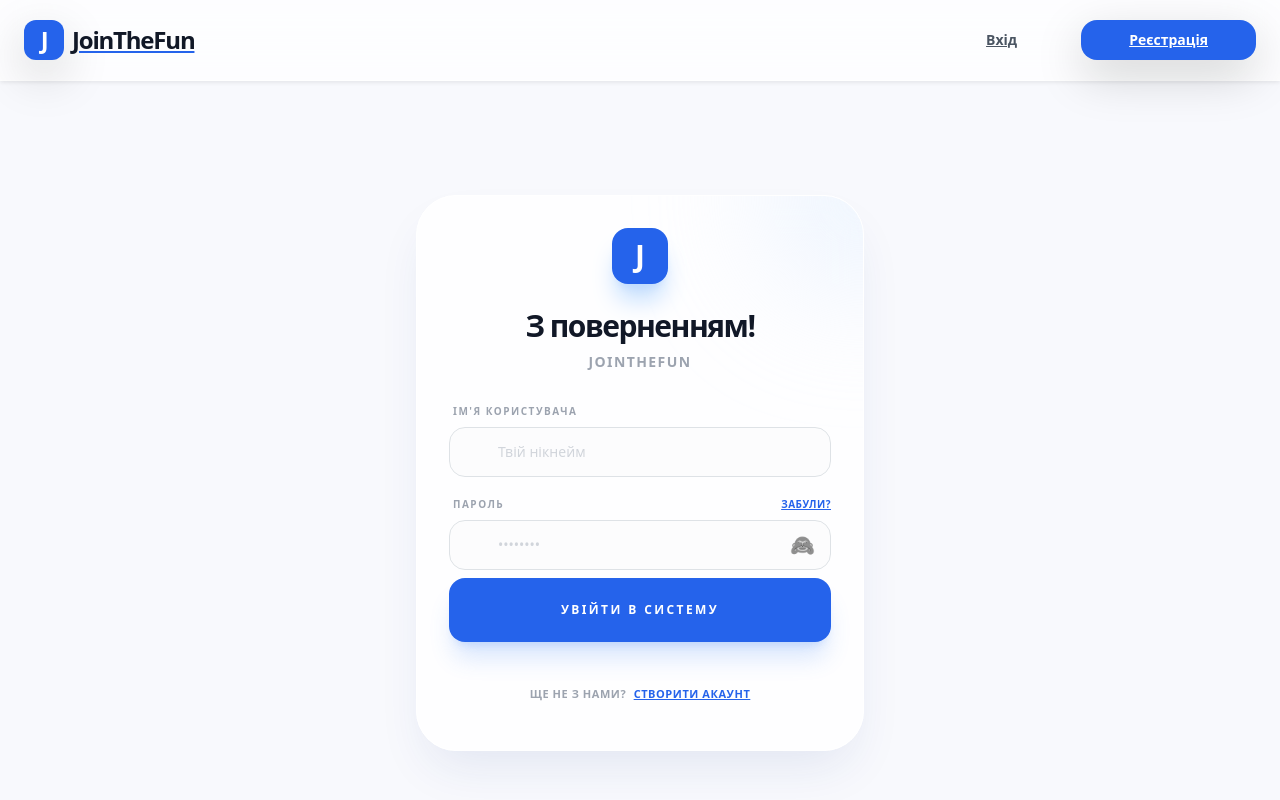
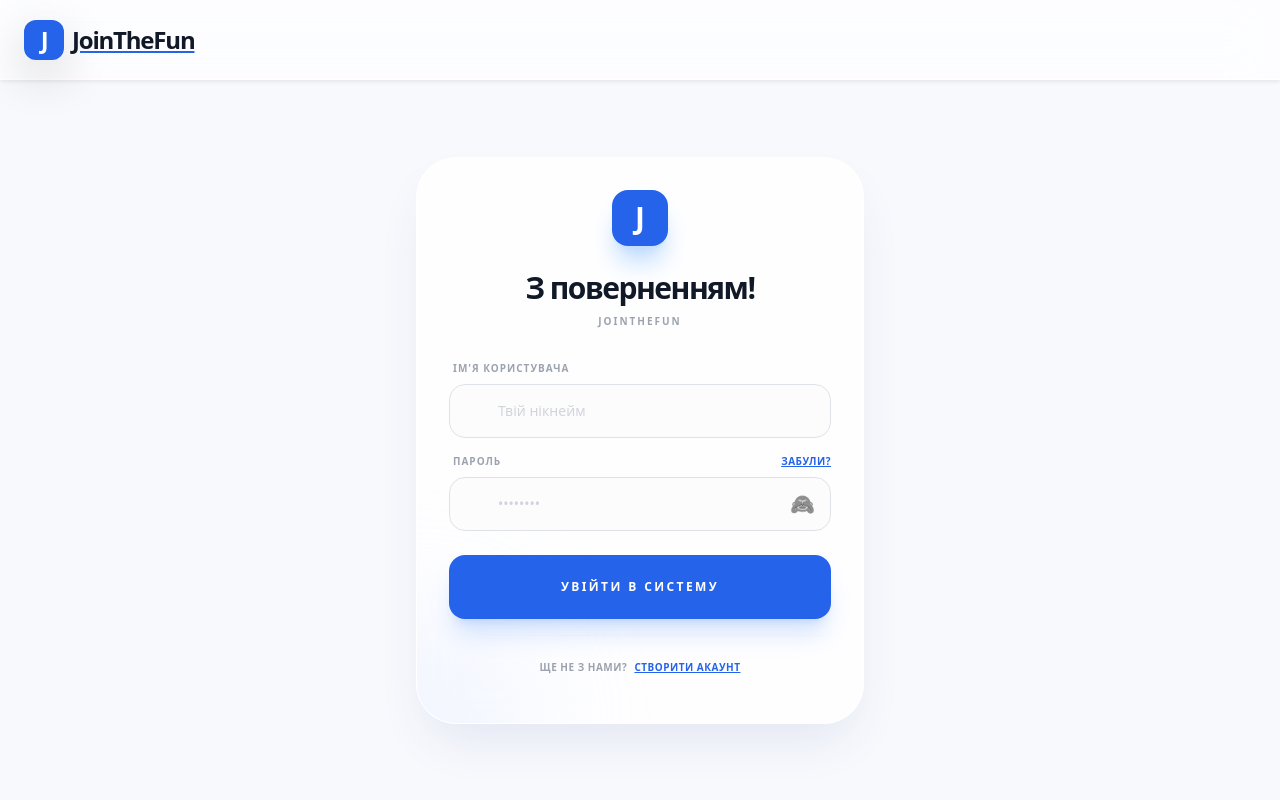
Before and after one commit to RusnakOleg/JoinTheFunFront, a React (Vite) app: page /login in a window 1280 px wide. Shown: the top 800 px of the page. Built offline with nearby package versions, Linux system fonts and the light colour scheme.

Commit message:
make some styles change for home and login pages

```diff
--- a/src/layouts/MainLayout.jsx
+++ b/src/layouts/MainLayout.jsx
@@ -5,15 +5,13 @@ export default function MainLayout() {
   const { user, isAuthenticated, logout } = useAuth();
   const location = useLocation();
 
-  // Функція для визначення активного посилання
   const isActive = (path) => location.pathname === path;
 
   return (
     <div className="min-h-screen bg-[#f8f9fd]">
-      {/* NAVBAR */}
-      <nav className="sticky top-0 z-50 bg-white/70 backdrop-blur-xl border-b border-white shadow-sm">
-        <div className="max-w-7xl mx-auto px-4 sm:px-6 lg:px-8">
-          <div className="flex justify-between h-20">
+      <nav className="sticky top-0 z-50 h-20 bg-white/70 backdrop-blur-xl border-b border-white shadow-sm">
+        <div className="max-w-7xl mx-auto px-4 sm:px-6 lg:px-8 h-full">
+          <div className="flex justify-between items-center h-full">
             {/* Logo & Main Nav */}
             <div className="flex items-center gap-8">
               <Link
@@ -55,22 +53,10 @@ export default function MainLayout() {
             <div className="flex items-center gap-4">
               {!isAuthenticated ? (
                 <div className="flex items-center gap-3">
-                  <Link
-                    to="/login"
-                    className="px-5 py-2.5 text-sm font-black text-gray-600 hover:text-gray-900 transition-colors"
-                  >
-                    Вхід
-                  </Link>
-                  <Link
-                    to="/register"
-                    className="px-5 py-2.5 text-sm font-black text-white bg-blue-600 rounded-2xl shadow-lg shadow-blue-100 hover:bg-blue-700 transition-all active:scale-95"
-                  >
-                    Реєстрація
-                  </Link>
+
                 </div>
               ) : (
                 <div className="flex items-center gap-4">
-                  {/* User Greeting */}
                   <div className="hidden lg:block text-right">
                     <p className="text-[10px] font-black text-gray-400 uppercase tracking-widest leading-none mb-1">
                       Вітаємо,
@@ -80,7 +66,6 @@ export default function MainLayout() {
                     </p>
                   </div>
 
-                  {/* Profile Link */}
                   <Link
                     to="/profile"
                     className={`w-12 h-12 rounded-2xl flex items-center justify-center transition-all border-2 ${
@@ -105,7 +90,6 @@ export default function MainLayout() {
                     </svg>
                   </Link>
 
-                  {/* Logout */}
                   <button
                     onClick={logout}
                     className="p-3 text-red-400 hover:bg-red-50 hover:text-red-600 rounded-2xl transition-all"
@@ -134,7 +118,7 @@ export default function MainLayout() {
       </nav>
 
       {/* MAIN CONTENT */}
-      <main className="py-8">
+      <main>
         <Outlet />
       </main>
     </div>
--- a/src/pages/Auth/Login.jsx
+++ b/src/pages/Auth/Login.jsx
@@ -29,40 +29,40 @@ export default function Login() {
       await login(form);
       navigate("/profile", { replace: true });
     } catch (err) {
-      setMessage("Невірне ім'я користувача або пароль");
+      setMessage("Невірне ім'я користувача або пароль.");
     }
   };
 
   return (
     <div className="min-h-[90vh] flex items-center justify-center px-4 animate-in fade-in duration-700">
       <div className="max-w-md w-full bg-white/80 backdrop-blur-xl rounded-[2.5rem] shadow-2xl shadow-blue-900/10 p-8 border border-white relative overflow-hidden group hover:shadow-blue-900/20 transition-all duration-500">
-        {/* Декоративний елемент на фоні */}
-        <div className="absolute -top-24 -right-24 w-48 h-48 bg-blue-100/50 rounded-full blur-3xl group-hover:bg-blue-200/50 transition-colors duration-700"></div>
+        {/* Декоративна пляма на фоні — тепер симетрична до реєстрації */}
+        <div className="absolute -bottom-24 -left-24 w-48 h-48 bg-indigo-100/50 rounded-full blur-3xl group-hover:bg-indigo-200/50 transition-colors duration-700"></div>
 
-        {/* Logo Section */}
+        {/* Header Section */}
         <div className="text-center mb-8 relative z-10">
-          <div className="inline-flex items-center justify-center w-14 h-14 bg-blue-600 text-white text-3xl font-black rounded-2xl mb-4 shadow-xl shadow-blue-200 transition-transform group-hover:scale-110 duration-500">
+          <div className="inline-flex items-center justify-center w-14 h-14 bg-blue-600 text-white text-3xl font-black rounded-2xl mb-4 shadow-xl shadow-blue-200 transition-transform group-hover:rotate-6 duration-500">
             J
           </div>
           <h3 className="text-3xl font-black text-gray-900 tracking-tighter">
             З поверненням!
           </h3>
-          <p className="text-gray-400 mt-2 text-sm font-bold uppercase tracking-widest">
+          <p className="text-gray-400 mt-2 text-[10px] font-black uppercase tracking-[0.2em]">
             JoinTheFun
           </p>
         </div>
 
-        <form onSubmit={handleSubmit} className="space-y-5 relative z-10">
+        <form onSubmit={handleSubmit} className="space-y-4 relative z-10">
           {/* Username Field */}
           <div>
-            <label className="block text-[10px] font-black text-gray-400 mb-2 ml-1 uppercase tracking-[0.15em]">
+            <label className="block text-[10px] font-black text-gray-400 mb-2 ml-1 uppercase tracking-widest">
               Ім'я користувача
             </label>
             <input
               type="text"
               name="username"
               placeholder="Твій нікнейм"
-              className="w-full px-5 py-3.5 text-sm font-medium rounded-2xl bg-gray-50/50 border border-gray-100 focus:border-blue-500 focus:bg-white focus:ring-4 focus:ring-blue-500/10 transition-all outline-none placeholder:text-gray-300"
+              className="w-full px-5 py-3 text-sm font-medium rounded-2xl bg-gray-50/50 border border-gray-100 focus:border-blue-500 focus:bg-white focus:ring-4 focus:ring-blue-500/10 transition-all outline-none placeholder:text-gray-300"
               value={form.username}
               onChange={handleChange}
               required
@@ -72,7 +72,7 @@ export default function Login() {
           {/* Password Field */}
           <div>
             <div className="flex justify-between items-center mb-2 ml-1">
-              <label className="text-[10px] font-black text-gray-400 uppercase tracking-[0.15em]">
+              <label className="text-[10px] font-black text-gray-400 uppercase tracking-widest">
                 Пароль
               </label>
               <Link
@@ -87,7 +87,7 @@ export default function Login() {
                 type={showPassword ? "text" : "password"}
                 name="password"
                 placeholder="••••••••"
-                className="w-full px-5 py-3.5 text-sm font-medium rounded-2xl bg-gray-50/50 border border-gray-100 focus:border-blue-500 focus:bg-white focus:ring-4 focus:ring-blue-500/10 transition-all outline-none placeholder:text-gray-300"
+                className="w-full px-5 py-3 text-sm font-medium rounded-2xl bg-gray-50/50 border border-gray-100 focus:border-blue-500 focus:bg-white focus:ring-4 focus:ring-blue-500/10 transition-all outline-none placeholder:text-gray-300"
                 value={form.password}
                 onChange={handleChange}
                 required
@@ -104,22 +104,22 @@ export default function Login() {
 
           {/* Error Message */}
           {message && (
-            <div className="bg-red-50 text-red-600 p-4 rounded-2xl text-xs font-bold border border-red-100 flex items-center gap-3 animate-shake">
-              <span className="text-base">⚠️</span> {message}
+            <div className="bg-red-50 text-red-600 p-3 rounded-2xl text-[11px] font-bold border border-red-100 animate-in zoom-in-95 duration-300">
+              ⚠️ {message}
             </div>
           )}
 
           {/* Submit Button */}
           <button
-            className="w-full bg-blue-600 hover:bg-blue-700 text-white font-black py-4 text-xs uppercase tracking-[0.2em] rounded-2xl transition-all shadow-xl shadow-blue-500/20 active:scale-[0.97] mt-2"
+            className="w-full bg-blue-600 hover:bg-blue-700 text-white font-black py-4 text-xs uppercase tracking-[0.2em] rounded-2xl transition-all shadow-xl shadow-blue-500/20 active:scale-[0.97] mt-4"
             type="submit"
           >
             Увійти в систему
           </button>
 
-          {/* Registration Link */}
-          <div className="text-center pt-6">
-            <p className="text-gray-400 text-[11px] font-black uppercase tracking-wider">
+          {/* Footer Link */}
+          <div className="text-center pt-6 border-t border-gray-50/50">
+            <p className="text-gray-400 text-[10px] font-black uppercase tracking-wider">
               Ще не з нами?{" "}
               <Link
                 to="/register"
--- a/src/pages/Home.jsx
+++ b/src/pages/Home.jsx
@@ -2,9 +2,13 @@ import { Link } from "react-router-dom";
 
 export default function Home() {
   return (
-    <div className="min-h-screen bg-[#f8f9fd] font-sans text-gray-900 overflow-x-hidden">
-      {/* HERO SECTION */}
-      <section className="relative h-[85vh] flex items-center justify-center">
+    <div className="w-full bg-[#f8f9fd] font-sans text-gray-900 overflow-x-hidden">
+
+      <section
+        className="relative flex items-center justify-center overflow-hidden"
+        style={{ height: "calc(100vh - 80px)" }}
+      >
+
         {/* Background Image with Overlay */}
         <div
           className="absolute inset-0 z-0 bg-cover bg-center"
@@ -12,40 +16,41 @@ export default function Home() {
             backgroundImage: `linear-gradient(rgba(15, 23, 42, 0.6), rgba(15, 23, 42, 0.8)), url("https://images.unsplash.com/photo-1523240795612-9a054b0db644?q=80&w=2070&auto=format&fit=crop")`,
           }}
         >
-          {/* Декоративні розмиті плями для глибини */}
+          {/* Декоративні розмиті плями */}
           <div className="absolute top-1/4 left-1/4 w-64 h-64 bg-blue-500/30 rounded-full blur-[120px] animate-pulse"></div>
           <div className="absolute bottom-1/4 right-1/4 w-96 h-96 bg-indigo-500/20 rounded-full blur-[150px]"></div>
         </div>
 
-        <div className="relative z-10 container mx-auto px-6 text-center animate-in fade-in zoom-in duration-1000">
-          <div className="inline-block px-4 py-1.5 mb-6 border border-white/20 bg-white/10 backdrop-blur-md rounded-full">
+        {/* Контент */}
+        <div className="relative z-10 w-full max-w-5xl mx-auto px-6 text-center animate-in fade-in zoom-in duration-1000">
+          <div className="inline-block px-4 py-1.5 mb-4 border border-white/20 bg-white/10 backdrop-blur-md rounded-full">
             <span className="text-blue-300 text-[10px] font-black uppercase tracking-[0.3em]">
               Твоя нова соціальна мережа
             </span>
           </div>
 
-          <h1 className="text-5xl md:text-8xl font-black text-white tracking-tighter mb-8 leading-[0.9]">
+          <h1 className="text-4xl md:text-6xl font-black text-white tracking-tighter mb-6 leading-[1.1]">
             Живи яскраво з <br />
             <span className="text-transparent bg-clip-text bg-gradient-to-r from-blue-400 to-indigo-300">
               JoinTheFun
             </span>
           </h1>
 
-          <p className="max-w-2xl mx-auto text-lg md:text-xl text-gray-300 font-medium leading-relaxed mb-12 opacity-90">
+          <p className="max-w-xl mx-auto text-sm md:text-base text-gray-300 font-medium leading-relaxed mb-8 opacity-90">
             Платформа для тих, хто втомився від нескінченного скролінгу і хоче
             справжніх подій, живих знайомств та щирих емоцій.
           </p>
 
-          <div className="flex flex-col sm:flex-row justify-center gap-6">
+          <div className="flex flex-col sm:flex-row justify-center gap-4">
             <Link
               to="/register"
-              className="px-10 py-5 bg-blue-600 hover:bg-blue-700 text-white font-black uppercase tracking-widest text-xs rounded-2xl transition-all transform hover:scale-105 shadow-2xl shadow-blue-600/40 active:scale-95"
+              className="px-8 py-4 bg-blue-600 hover:bg-blue-700 text-white font-black uppercase tracking-widest text-[11px] rounded-xl transition-all transform hover:scale-105 shadow-2xl shadow-blue-600/40 active:scale-95"
             >
               Створити акаунт
             </Link>
             <Link
               to="/login"
-              className="px-10 py-5 bg-white/10 backdrop-blur-xl border border-white/20 hover:bg-white/20 text-white font-black uppercase tracking-widest text-xs rounded-2xl transition-all active:scale-95"
+              className="px-8 py-4 bg-white/10 backdrop-blur-xl border border-white/20 hover:bg-white/20 text-white font-black uppercase tracking-widest text-[11px] rounded-xl transition-all active:scale-95"
             >
               Увійти
             </Link>
@@ -53,62 +58,6 @@ export default function Home() {
         </div>
       </section>
 
-      {/* FEATURES SECTION */}
-      <section className="relative z-10 -mt- container mx-auto px-6 pb-24">
-        <div className="grid grid-cols-1 md:grid-cols-3 gap-8">
-          {/* Card 1 */}
-          <div className="group bg-white/80 backdrop-blur-xl p-10 rounded-[2.5rem] shadow-xl shadow-blue-900/5 border border-white hover:border-blue-200 transition-all duration-500 hover:-translate-y-3">
-            <div className="w-16 h-16 bg-blue-50 flex items-center justify-center rounded-2xl text-3xl mb-8 group-hover:bg-blue-600 group-hover:text-white group-hover:rotate-12 transition-all duration-500">
-              📅
-            </div>
-            <h4 className="text-2xl font-black mb-4 text-gray-900 tracking-tight">
-              Події поруч
-            </h4>
-            <p className="text-gray-500 font-medium leading-relaxed text-sm">
-              Відкривай концерти, вечірки та воркшопи. Створюй власні івенти та
-              збирай навколо себе крутих людей.
-            </p>
-          </div>
-
-          {/* Card 2 */}
-          <div className="group bg-white/80 backdrop-blur-xl p-10 rounded-[2.5rem] shadow-xl shadow-blue-900/5 border border-white hover:border-indigo-200 transition-all duration-500 hover:-translate-y-3">
-            <div className="w-16 h-16 bg-indigo-50 flex items-center justify-center rounded-2xl text-3xl mb-8 group-hover:bg-indigo-600 group-hover:text-white group-hover:-rotate-12 transition-all duration-500">
-              📝
-            </div>
-            <h4 className="text-2xl font-black mb-4 text-gray-900 tracking-tight">
-              Свіжі пости
-            </h4>
-            <p className="text-gray-500 font-medium leading-relaxed text-sm">
-              Ділися моментами, пиши про свої захоплення та надихай інших. Твій
-              голос має значення.
-            </p>
-          </div>
-
-          {/* Card 3 */}
-          <div className="group bg-white/80 backdrop-blur-xl p-10 rounded-[2.5rem] shadow-xl shadow-blue-900/5 border border-white hover:border-emerald-200 transition-all duration-500 hover:-translate-y-3">
-            <div className="w-16 h-16 bg-emerald-50 flex items-center justify-center rounded-2xl text-3xl mb-8 group-hover:bg-emerald-600 group-hover:text-white group-hover:rotate-12 transition-all duration-500">
-              🤝
-            </div>
-            <h4 className="text-2xl font-black mb-4 text-gray-900 tracking-tight">
-              Нові друзі
-            </h4>
-            <p className="text-gray-500 font-medium leading-relaxed text-sm">
-              Знаходь однодумців за спільними інтересами. Будуй справжні
-              зв'язки, які виходять за межі екрану.
-            </p>
-          </div>
-        </div>
-
-        {/* Фінальний заклик */}
-        <div className="mt-24 text-center">
-          <h3 className="text-2xl font-black text-gray-900 tracking-tighter mb-4">
-            Готові приєднатися?
-          </h3>
-          <p className="text-gray-400 font-bold uppercase text-[10px] tracking-[0.3em]">
-            Нас вже понад 10,000 користувачів
-          </p>
-        </div>
-      </section>
     </div>
   );
 }
```
